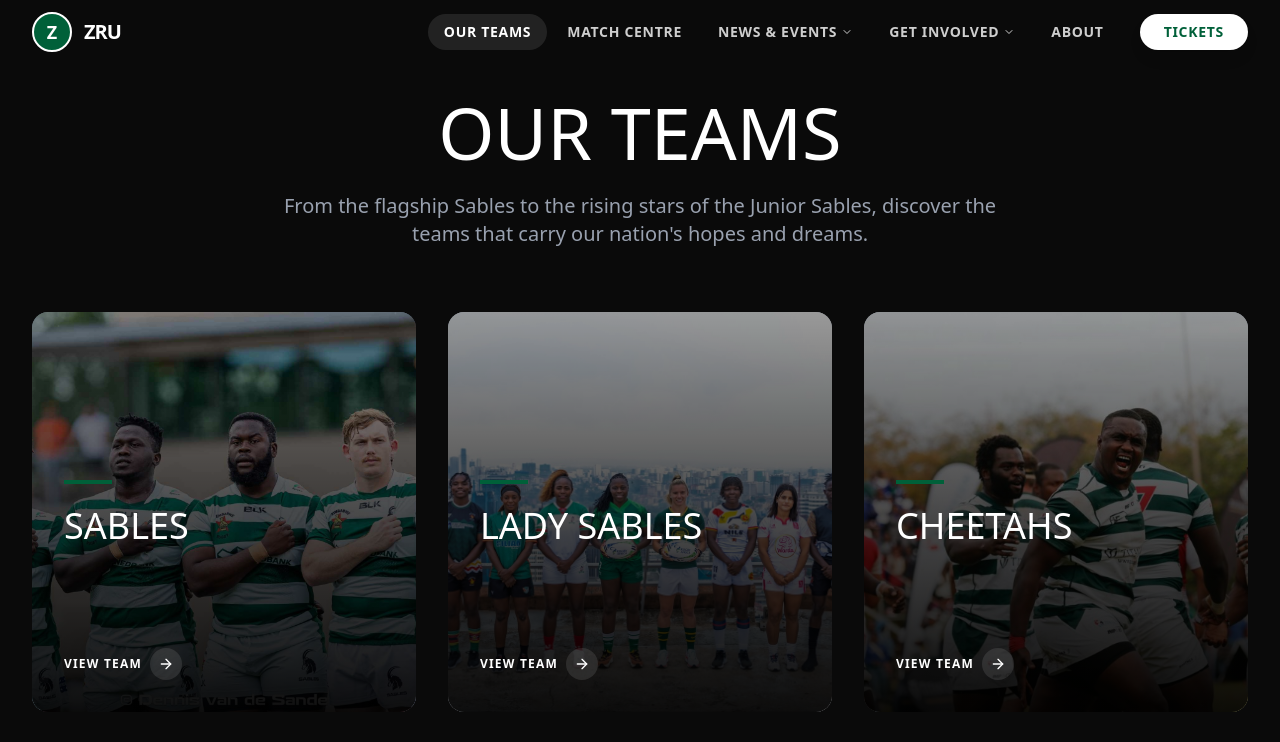
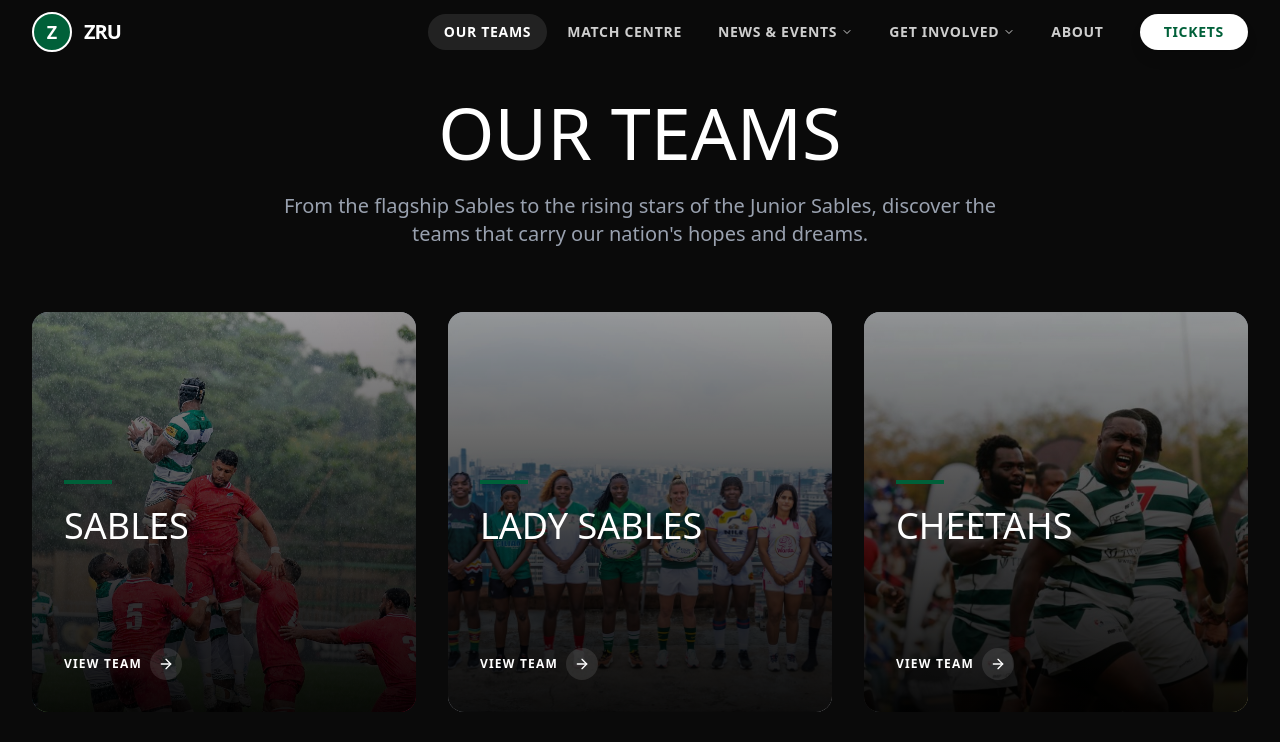
Before and after one commit to No1zee/ZimRugby, a Next.js app: page /teams in a window 1280 px wide. Shown: the top 742 px of the page. Built offline with nearby package versions, Linux system fonts and the light colour scheme.

Commit message:
replace sables.jpg in teams page to ensure uniqueness of hero image

```diff
--- a/src/app/teams/page.tsx
+++ b/src/app/teams/page.tsx
@@ -8,7 +8,7 @@
     id: "sables",
     name: "Sables",
     description: "The pride of the nation. Zimbabwe&apos;s senior men&apos;s XV team, reigning Africa Cup champions.",
-    image: "/images/teams/sables.jpg", // Replace with real image
+    image: "/images/media/vid1.jpg", // Replace with real image
     color: "bg-zru-green",
     href: "/teams/sables",
   },
```
